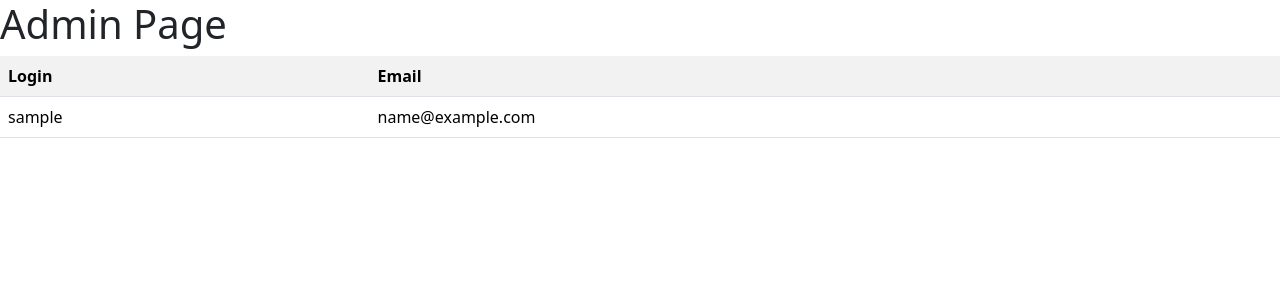
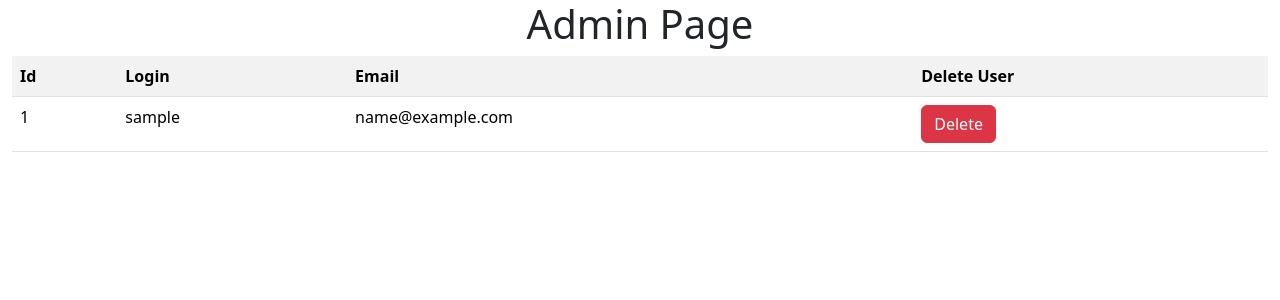
Before and after one commit to danilkberlin/Swift-Game-db, a PHP site: page /admin/user in a window 1280 px wide. Shown: the top 300 px of the page. Run offline with PHP 8.4, Linux system fonts and the light colour scheme; tables that the repository leaves empty or names only in its code hold one stand-in row (values such as "Sample post").

Commit message:
Wrote a function for the administrator to delete users

```diff
--- a/app/Model/Admin.php
+++ b/app/Model/Admin.php
@@ -6,7 +6,12 @@ use app\core\Model;
 class Admin extends Model{
 
     public function getUser(){
-        $result = $this->db->row('SELECT login, email FROM users');
+        $result = $this->db->row('SELECT id, login, email FROM users');
+        return $result;
+    }
+
+    public function deleteUser($user_id){
+        $result = $this->db->query("DELETE FROM users WHERE id = $user_id");
         return $result;
     }
 }
--- a/app/controller/AdminController.php
+++ b/app/controller/AdminController.php
@@ -14,6 +14,10 @@ class AdminController extends Controller {
         $vars = [
             'users' => $result,
         ];
+        if(isset($_POST['user_id'])) {
+            $user_id = $_POST['user_id'];
+            $delete = $this->model->deleteUser($user_id);
+        }
         $this->view->render('Adnim User', $vars);
     }
 }
--- a/app/view/admin/user.php
+++ b/app/view/admin/user.php
@@ -1,14 +1,28 @@
-<h1>Admin Page</h1>
-
+<h1 class='text-center'>Admin Page</h1>
+<div class="container-fluid">
+    <div class="row justify-content-center">
+        <div class="col-sm-12">
             <table class="table table-striped">
                 <tr>
+                    <th>Id</th>
                     <th>Login</th>
                     <th>Email</th>
+                    <th>Delete User</th>
                 </tr>
                 <?php foreach($users as $val): ?>
                     <tr>
+                        <td><?php echo $val['id']; ?></td>
                         <td><?php echo $val['login']; ?></td>
                         <td><?php echo $val['email']; ?></td>
+                        <td>
+                            <form method="post" action="/admin/user">
+                                <input type="hidden" name="user_id" value="<?php echo $val['id']; ?>">
+                                <button type="submit" class="btn btn-danger">Delete</button>
+                            </form>
+                        </td>
                     </tr>
                 <?php endforeach; ?>
             </table>
+        </div>
+    </div>
+</div>
```
Lines whose indentation alone changed are shown as unchanged.
